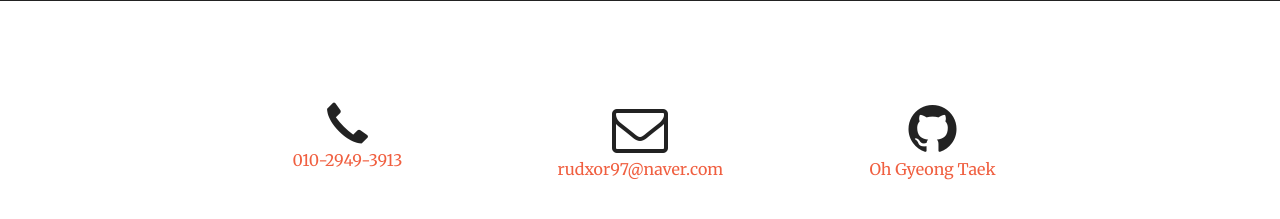
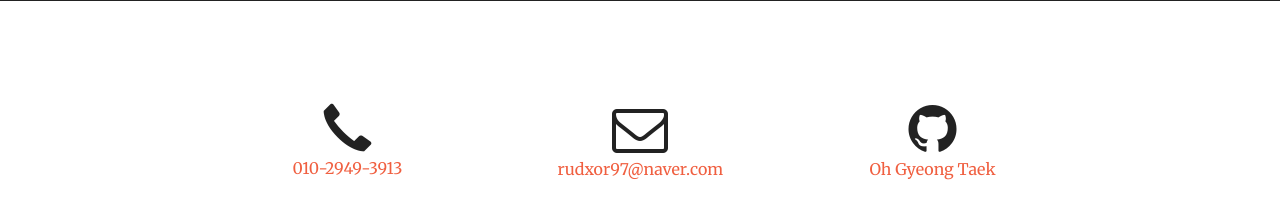
Before and after one commit to OhGyeongtaek/ohgyeongtaek.github.io, a Jekyll site: the page built from index.html, in a window 1280 px wide and 900 px high, scrolled down 1469 px. Shown: the part 599-818 px from the top of the window. Built offline with Jekyll 4.4.1, drawn with Linux system fonts in a browser that asks for light colours.

Commit message:
update contact page

```diff
--- a/_includes/contact.html
+++ b/_includes/contact.html
@@ -8,7 +8,7 @@
             </div>-->
         <div class="col-lg-2 col-lg-offset-2 text-center">
             <a href="https://twitter.com/{{ site.twitter_username }}">
-                <i class="glyphicon glyphicon-earphone" data-wow-delay=".1s" style="font-size:3em; color:#222;"></i>
+                <i class="glyphicon glyphicon-earphone" data-wow-delay=".1s" style="font-size:3.5em; color:#222; margin-top:2px;"></i>
                 <p>{{ site.phone_number }}</p>
             </a>
         </div>
```
